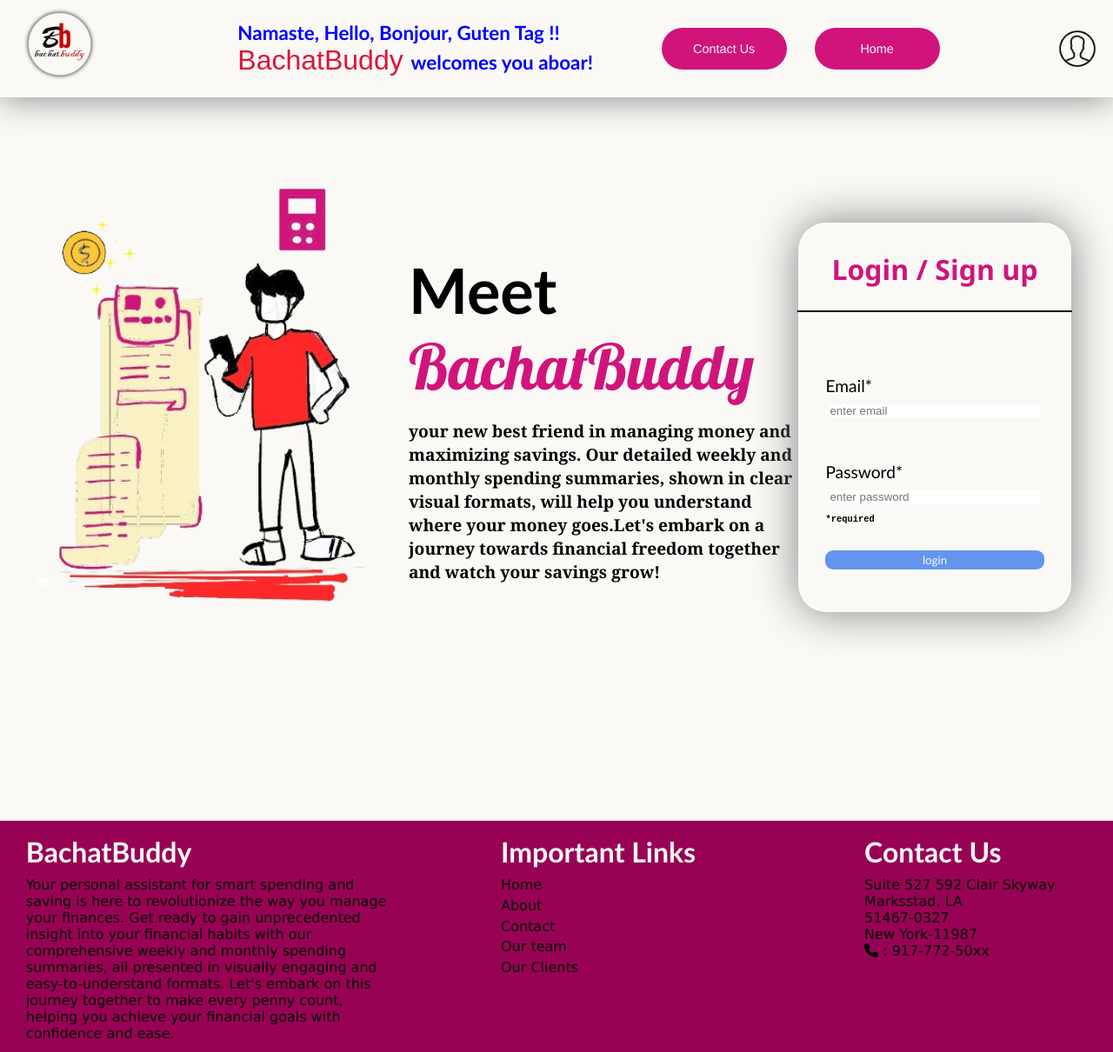
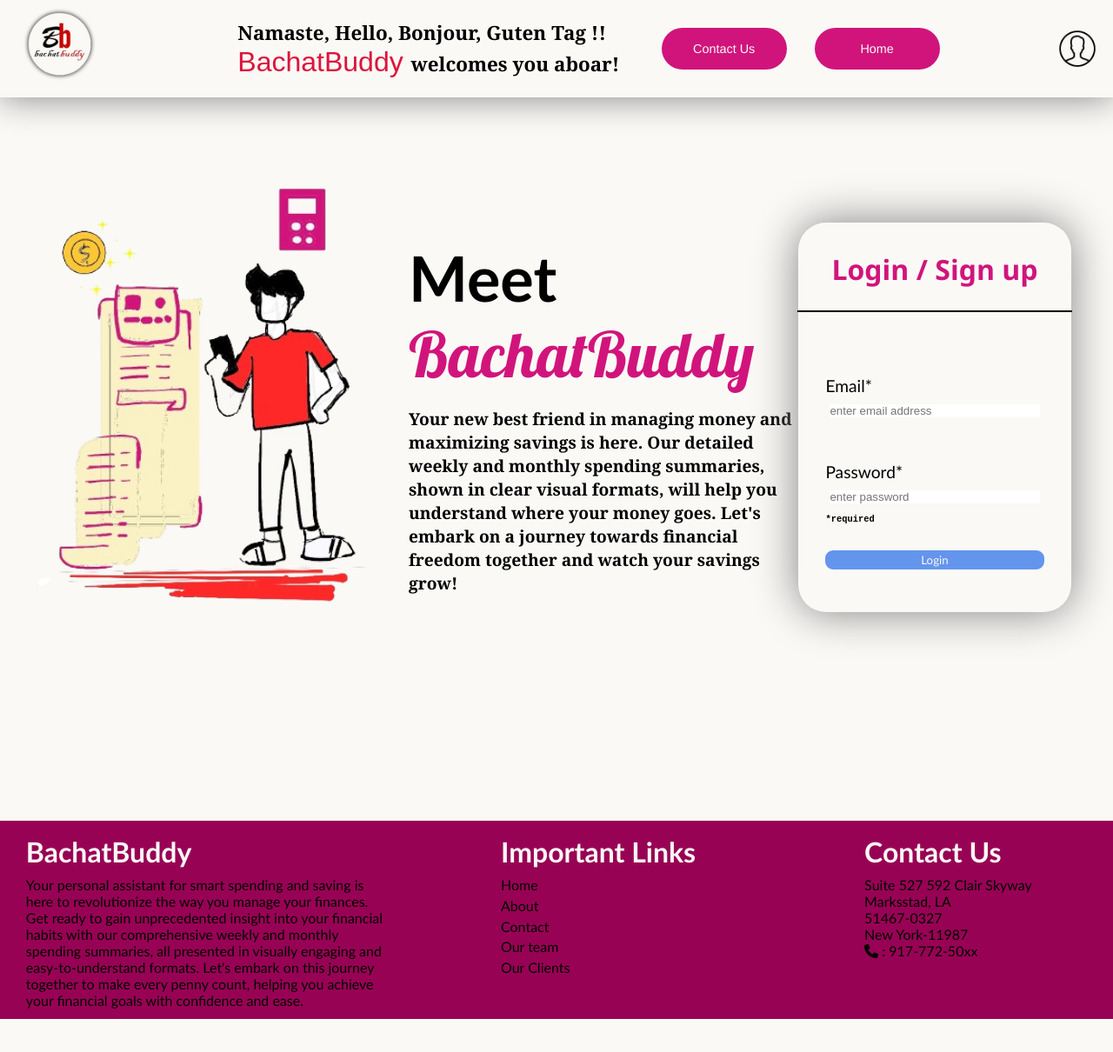
Before and after one commit to aryan22csu031/expense-tracker, a plain HTML site: page index.html in a window 1280 px wide. Shown: the whole page at 87% size. After the commit the page ends 1172 px from the top, so only its background shows below. Drawn offline with nearby package versions, Linux system fonts and the light colour scheme; a web font is replaced by a local one.

Commit message:
Modifications

```diff
--- a/index.html
+++ b/index.html
@@ -30,8 +30,8 @@
       </div>
       <div class="log-nav">
         <ul>
-          <li><a href="">login</a></li>
-          <li><a href="">logout</a></li>
+          <li><a href="">Login</a></li>
+          <li><a href="">Logout</a></li>
         </ul>
       </div>
       <div class="welcome-box">
@@ -41,7 +41,7 @@
             </div>
             <div class="intro-text">
                 <h1>Meet <span>BachatBuddy</span></h1>
-                <p>your new best friend in managing money and maximizing savings. Our detailed weekly and monthly spending summaries, shown in clear visual formats, will help you understand where your money goes.Let's embark on a journey towards financial freedom together and watch your savings grow!</p>
+                <p>Your new best friend in managing money and maximizing savings is here. Our detailed weekly and monthly spending summaries, shown in clear visual formats, will help you understand where your money goes. Let's embark on a journey towards financial freedom together and watch your savings grow!</p>
             </div>
           </div>
         <div class="login-form">
@@ -51,12 +51,12 @@
             <hr>
             <form action="" onsubmit="">
                 <label for="email">Email*</label>
-                <input type="email" id="log-mail" name="email" placeholder="enter email" required> <br> <br>
+                <input type="email" id="log-mail" name="email" placeholder="enter email address" required> <br> <br>
                 <label for="password">Password*</label>
-                <input type="text" id="log-pass" placeholder="enter password" name="password" required> <br>
+                <input type="password" id="log-pass" placeholder="enter password" name="password" required> <br>
                 <h6>*required</h6>
                  <br><br>
-                <button type="submit" id="login-btn">login</button>
+                <button type="submit" id="login-btn">Login</button>
                 </form>
         </div>
       </div>
--- a/style.css
+++ b/style.css
@@ -68,10 +68,10 @@ a:hover{
 }
 .nav .headline p{
     font-size: 1.4rem;
-    font-family:'Trebuchet MS', 'Lucida Sans Unicode', 'Lucida Grande', 'Lucida Sans', Arial, sans-serif;
+    font-family: Georgia, 'Times New Roman', Times, serif;
     font-weight: 600;
     /* width: 20rem; */
-    color: blue;
+    color: rgb(0, 0, 0);
     text-align: left;
 }
 
@@ -277,7 +277,7 @@ a:hover{
 
 .footer .end-note p{
     font-size: 1rem;
-    font-family:Verdana, Geneva, Tahoma, sans-serif;
+    font-family: 'Trebuchet MS', 'Lucida Sans Unicode', 'Lucida Grande', 'Lucida Sans', Arial, sans-serif;
     font-weight: 400;
     text-align: left;
 }
@@ -305,7 +305,7 @@ a:hover{
 
 .footer .imp-links ul li{
     font-size: 1rem;
-    font-family:Verdana, Geneva, Tahoma, sans-serif;
+    font-family: 'Trebuchet MS', 'Lucida Sans Unicode', 'Lucida Grande', 'Lucida Sans', Arial, sans-serif;
     font-weight: 400;
     text-align: left;
     margin-bottom: 0.3rem;
@@ -328,7 +328,7 @@ a:hover{
 
 .footer .contact-us p{
     font-size: 1rem;
-    font-family:Verdana, Geneva, Tahoma, sans-serif;
+    font-family: 'Trebuchet MS', 'Lucida Sans Unicode', 'Lucida Grande', 'Lucida Sans', Arial, sans-serif;
     font-weight: 400;
     text-align: left;
 }
```
